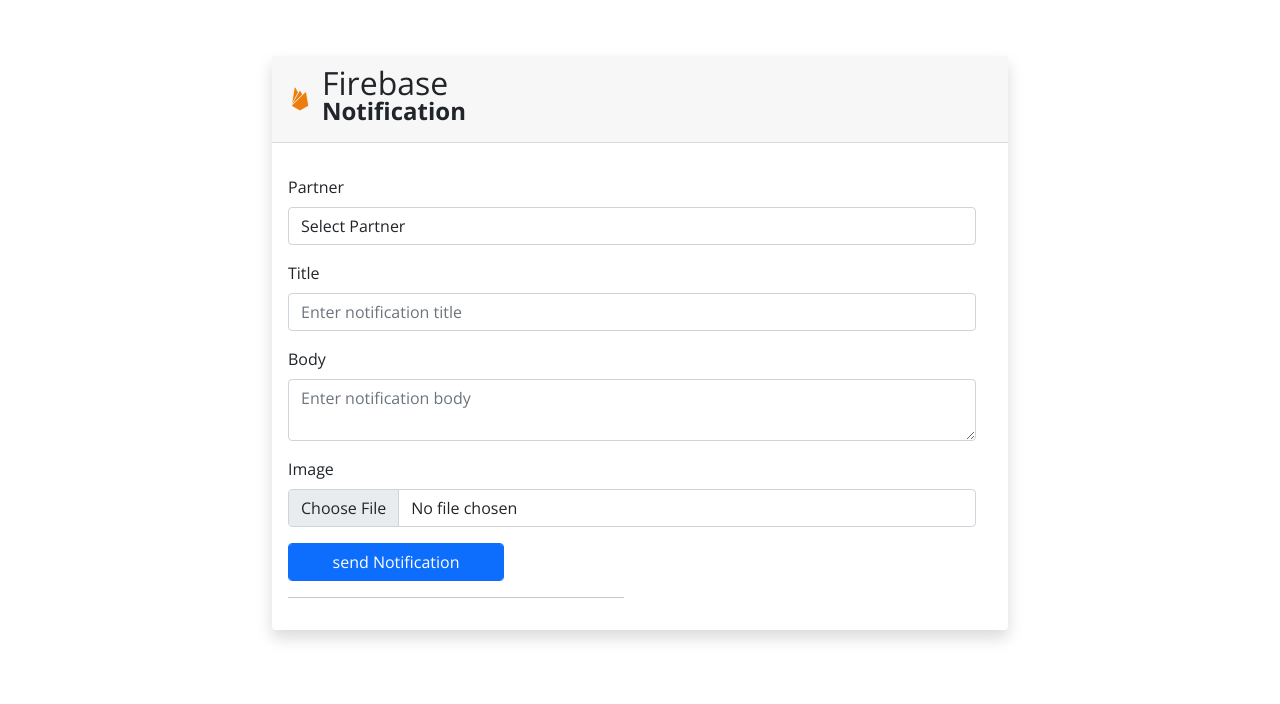
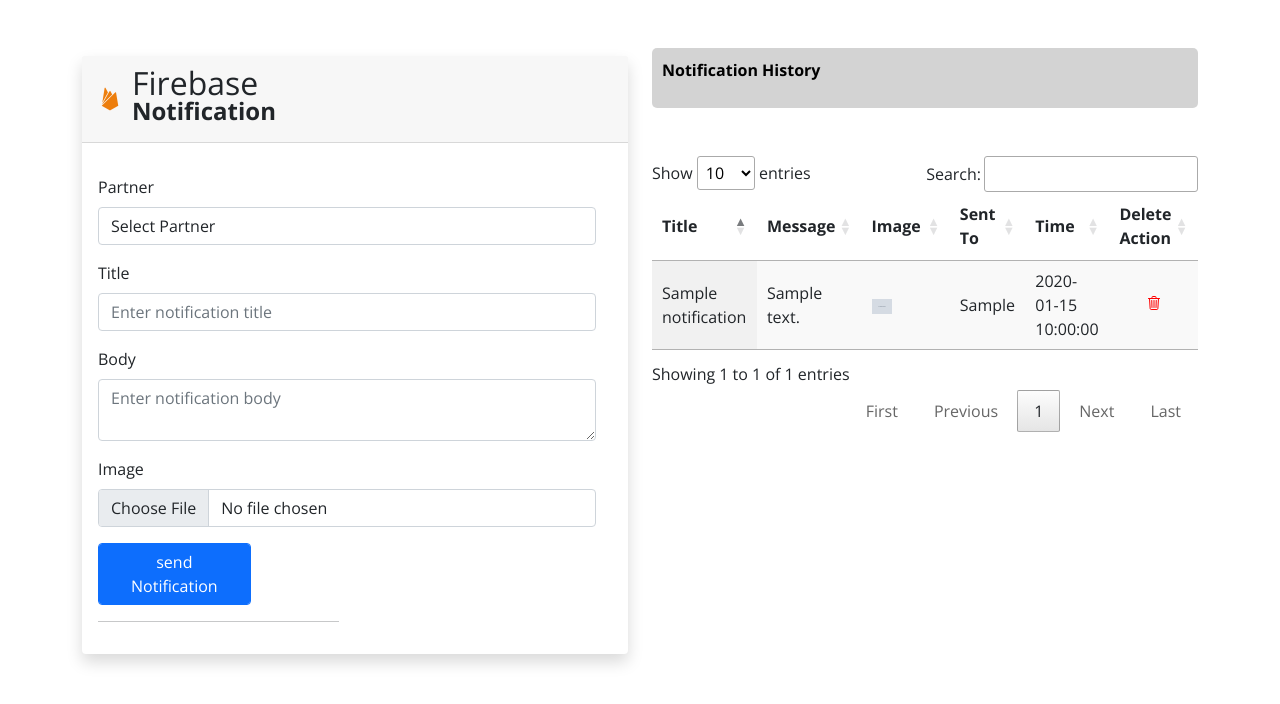
Before and after one commit to sidmrlazy/pantryo-web, a PHP site: the page made by Admin/application/views/Navigation/sendnotification.php in a window 1280 px wide. Shown: the top 704 px of the page. Run offline with PHP 8.4, Linux system fonts and the light colour scheme; the template is opened without the code that fills it: most values are stand-ins (such as "Sample title", 1, 10 or a date in 2020); grey boxes marked "Sample" are stand-in pictures; data that the repository does not hold is empty; some libraries are stand-ins or nearby versions.

Commit message:
changes for notification delete

```diff
--- a/Admin/application/views/Navigation/sendnotification.php
+++ b/Admin/application/views/Navigation/sendnotification.php
@@ -1,9 +1,8 @@
 <div class="container">
   <div class="row mt-5">
 
-    <div class="col-sm-2">
-    </div>
-    <div class="col-sm-8">
+
+    <div class="col-sm-6">
       <div class="card mt-2">
         <div class="card-header">
           <div class="card-heading d-flex justify-content-start align-items-center">
@@ -71,7 +70,50 @@
       </div>
     </div>
 
-    <div class="col-sm-2">
+    <div class="col-sm-6">
+      <div class="orders-header mb-5">
+          <p>Notification History</p>
+      </div>
+      <div class="table-responsive">
+            <table id="table_id" class="display" style="width:100%">
+                <thead>
+                <tr>
+                <th scope="col">Title</th>
+                <th scope="col">Message</th>
+                <th scope="col">Image</th>
+                <th scope="col">Sent To</th>
+                <th scope="col">Time</th>
+                <th scope="col">Delete Action</th>
+              </tr>
+                </thead>
+                <tbody>
+                    <?php if (!empty($notification_list)) {
+                        foreach ($notification_list as $row) {
+                            // print_r($row);
+                    ?>
+
+                            <tr>
+                                <td><?php echo $row->notification_title; ?></td>
+                                <td><?php echo $row->notification_message; ?></td>
+                                <td><?php echo "<img src='$row->notification_image' style='width:30%'"; ?>;</td>
+                                <td><?php echo $row->sent_to; ?></td>
+                                <td><?php echo $row->notification_time; ?></td>
+                                <td><a href="<?php echo base_url('Home/deletenotification/' . base64_encode($row->notification_id)) ?>"><center><ion-icon name="trash-outline" style="color:red"></ion-icon></center></a></th></td>
+                            </tr>
+                        <?php
+                        }
+                    } else {
+                        ?>
+                        <tr center>
+                            <th colspan="6">No Notification
+                            <th>
+                        </tr>
+                    <?php
+                    }
+                    ?>
+                </tbody>
+            </table>
+        </div>
 
     </div>
   </div>
```
Also changed, not shown: Admin/application/controllers/Home.php (+44 -10 lines).
